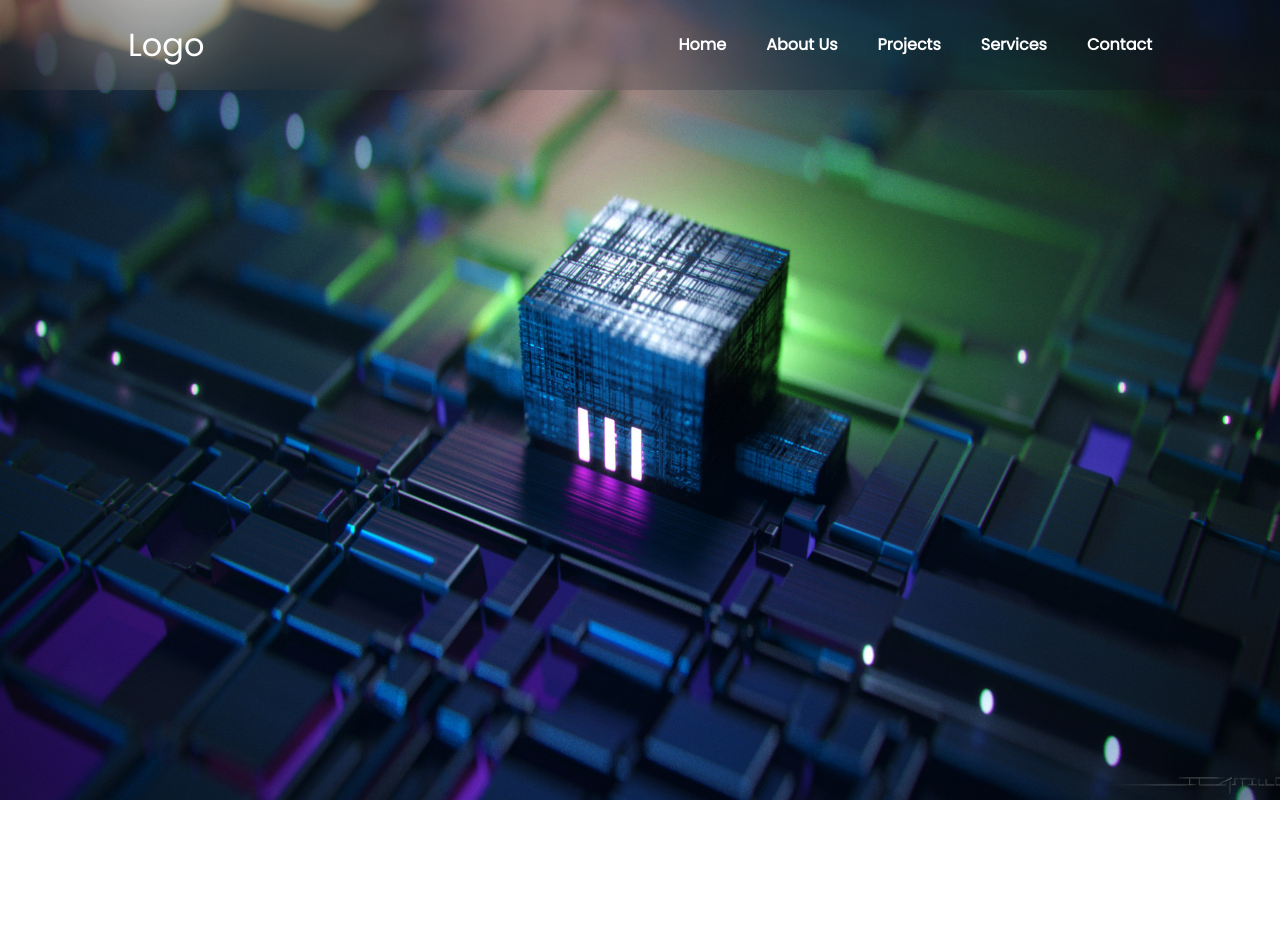
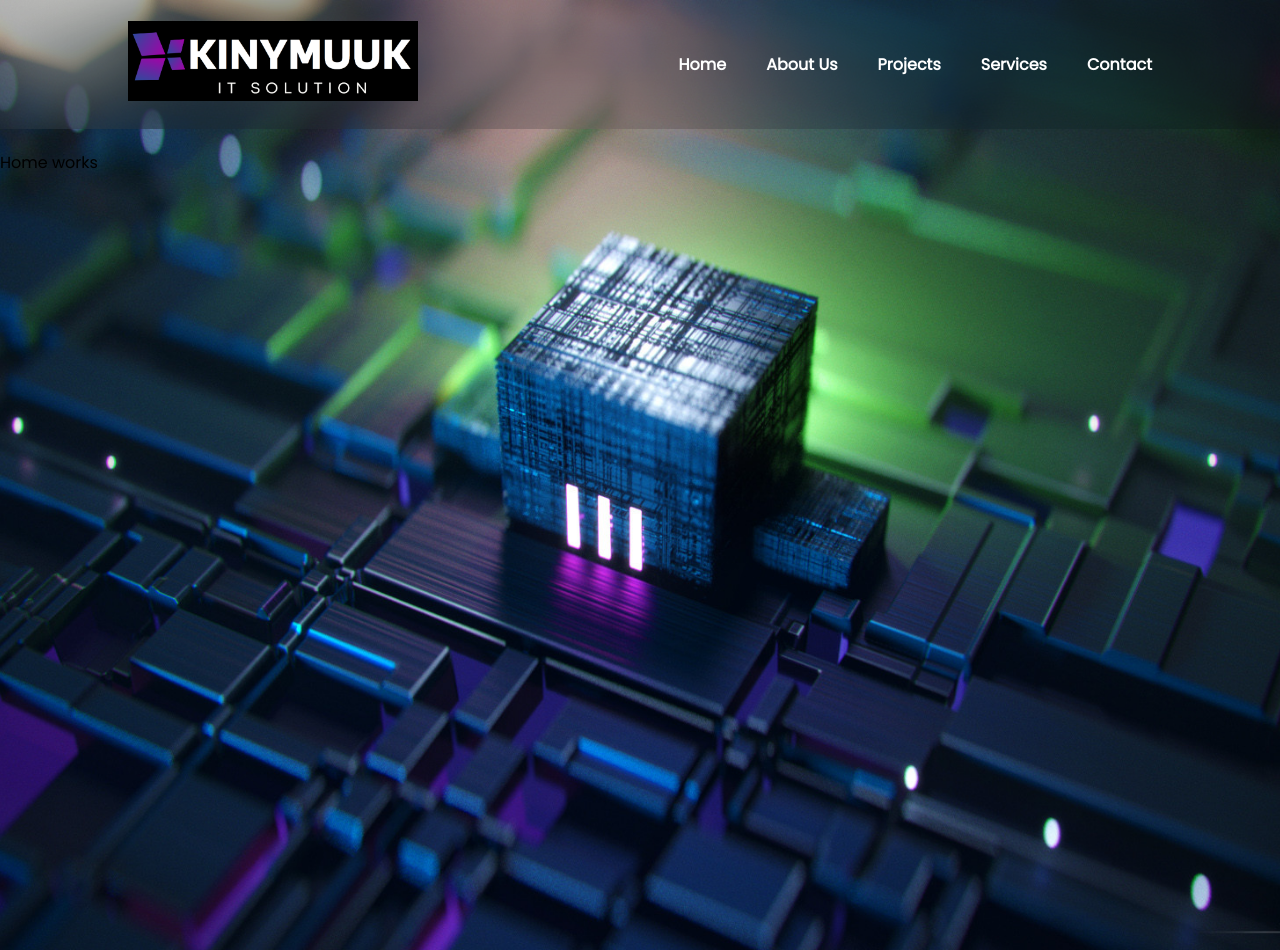
Before and after one commit to tortasdev/tortasdev, an Angular app: page / in a window 1280 px wide. Before the commit the page ends 800 px from the top, so only its background shows below. Built offline with nearby package versions, Linux system fonts and the light colour scheme.

Commit message:
[changes]
Logo y componente home

```diff
--- a/src/app/app.component.html
+++ b/src/app/app.component.html
@@ -1 +1,2 @@
 <app-nav-bar></app-nav-bar>
+<app-home></app-home>
--- a/src/app/app.module.ts
+++ b/src/app/app.module.ts
@@ -5,11 +5,13 @@ import 'boxicons';
 import { AppRoutingModule } from './app-routing.module';
 import { AppComponent } from './app.component';
 import { NavBarComponent } from './nav-bar/nav-bar.component';
+import { HomeComponent } from './home/home.component';
 
 @NgModule({
   declarations: [
     AppComponent,
-    NavBarComponent
+    NavBarComponent,
+    HomeComponent
   ],
   imports: [
     BrowserModule,
--- /dev/null
+++ b/src/app/home/home.component.html
@@ -0,0 +1,5 @@
+<section >
+    <div style="margin-top: 150px;">
+<p>Home works</p>
+    </div>
+</section>
--- a/src/app/nav-bar/nav-bar.component.html
+++ b/src/app/nav-bar/nav-bar.component.html
@@ -2,9 +2,9 @@
     <link href='https://unpkg.com/boxicons@2.1.4/css/boxicons.min.css' rel='stylesheet'>
 </head>
 <header class="header">
-    <a href="#" class="logo">
-        Logo
-    </a>
+    <a  [routerLink]="['/landing']">
+        <img  width="290px" src=".\assets\images\kinymuulogo.png">
+      </a>
 
     <input type="checkbox" id="check">
     <label for="check" class="icons">
```
Also changed, not shown: src/app/home/home.component.ts (added, +10 -0 lines), src/app/home/home.component.css (added), 1 other file (tests, documents, lock files or other folders).
